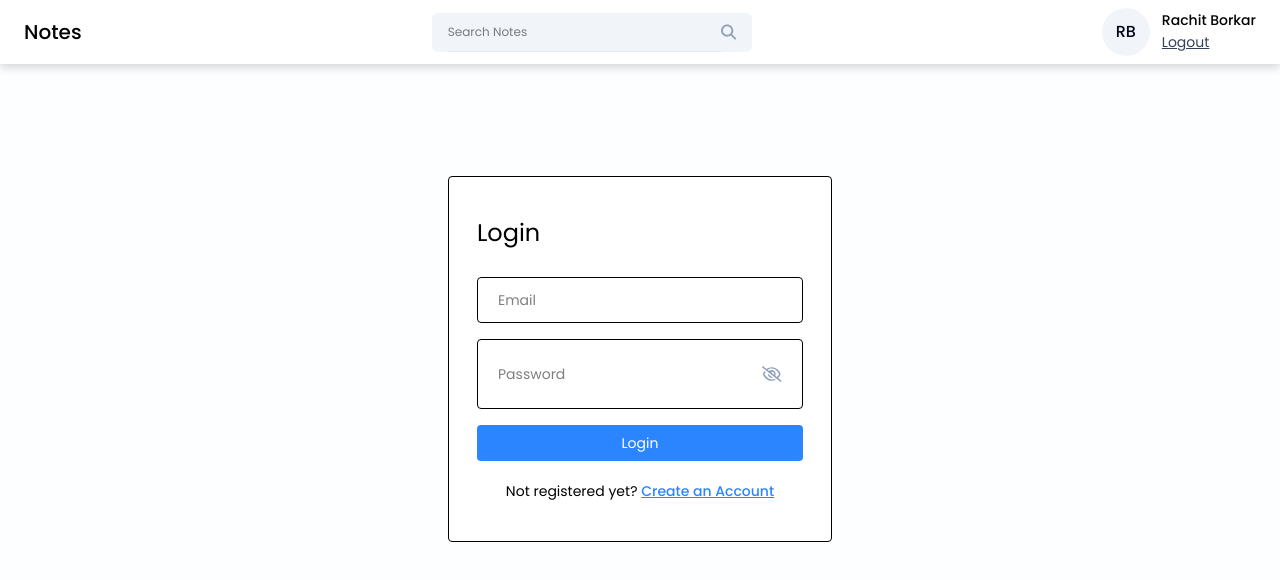
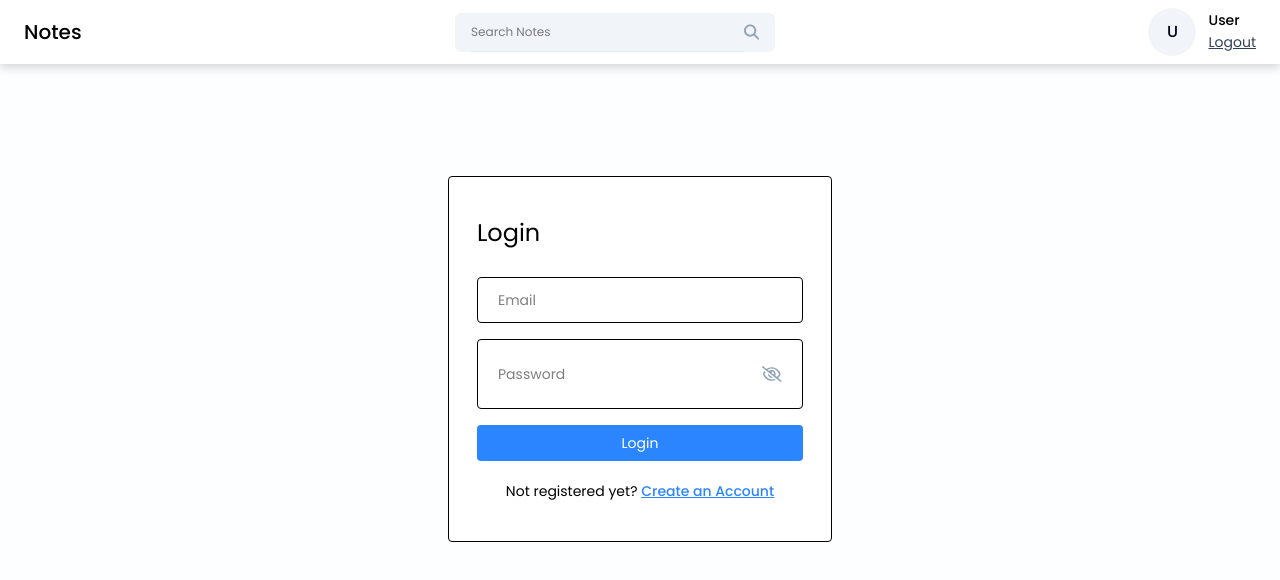
Before and after one commit to RB-QX-byte/Notes-project, a React (Vite) app in the folder client/: page /login in a window 1280 px wide. Shown: the top 580 px of the page. Built offline with nearby package versions, Linux system fonts and the light colour scheme; no server answers.

Commit message:
Improve profile info component styling

```diff
--- a/client/src/components/Cards/ProfileInfo.jsx
+++ b/client/src/components/Cards/ProfileInfo.jsx
@@ -1,16 +1,18 @@
 import React from 'react'
 import { getInitials } from '../../utils/helper.js'
 
-const ProfileInfo = ({ onLogout }) => {
+const ProfileInfo = ({ userInfo, onLogout }) => {
+    const name = userInfo?.name || 'User';
+
     return (
         <div className="flex items-center gap-3">
-            <div className="w-12 h-12 flex items-center justify-center rounded-full text-slate-950 font-medium bg-slate-100 ">
-                {getInitials("Rachit Borkar")}
+            <div className="w-12 h-12 flex items-center justify-center rounded-full text-slate-950 font-medium bg-slate-100">
+                {getInitials(name)}
             </div>
 
             <div>
-                <p className='text-sm font-medium text-black'>Rachit Borkar</p>
-                <button className='text-sm text-slate-700 underline' onClick={onLogout}>
+                <p className='text-sm font-medium text-black'>{name}</p>
+                <button className='text-sm text-slate-700 underline hover:text-primary transition-colors' onClick={onLogout}>
                     Logout
                 </button>
             </div>
```
